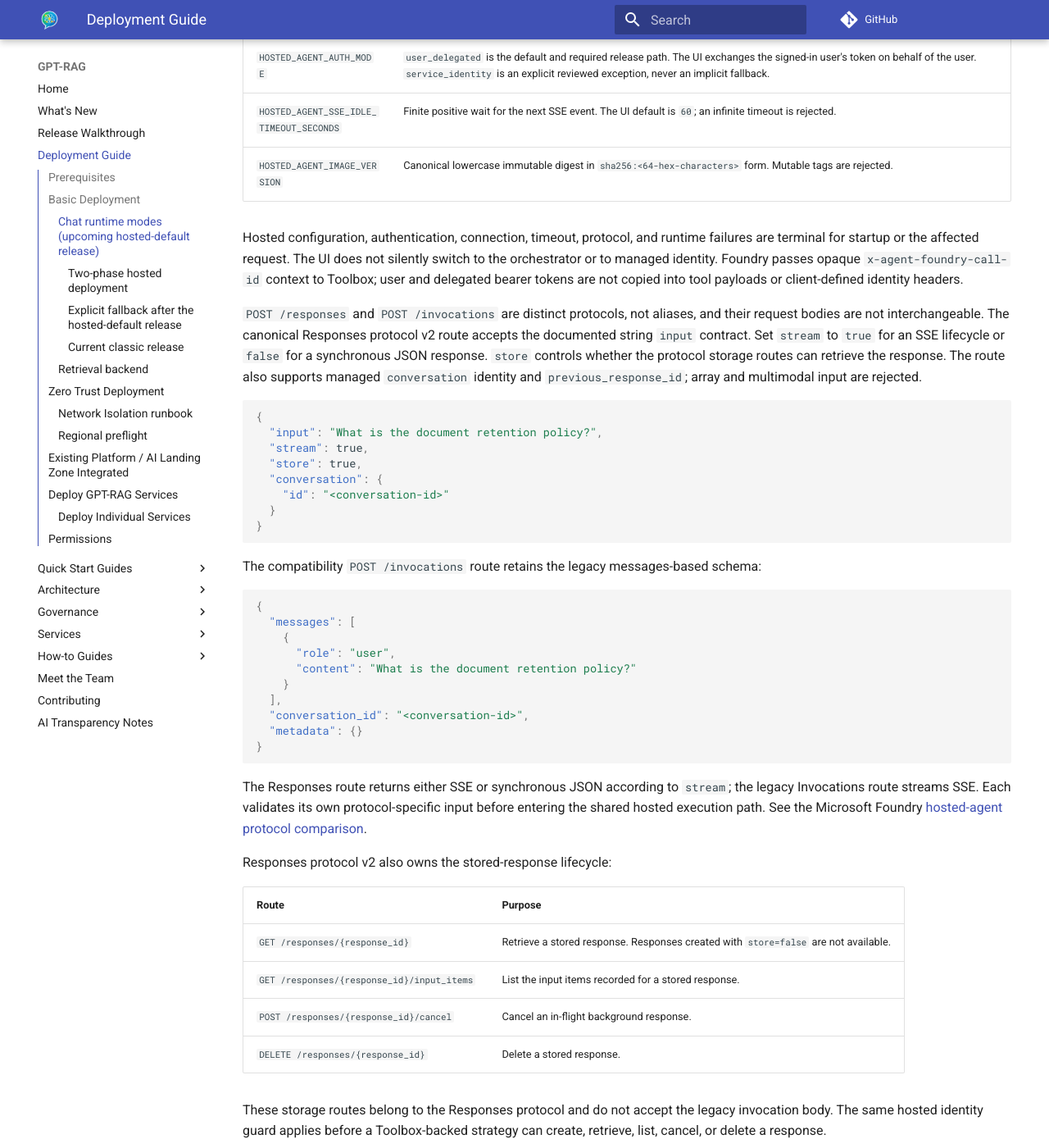
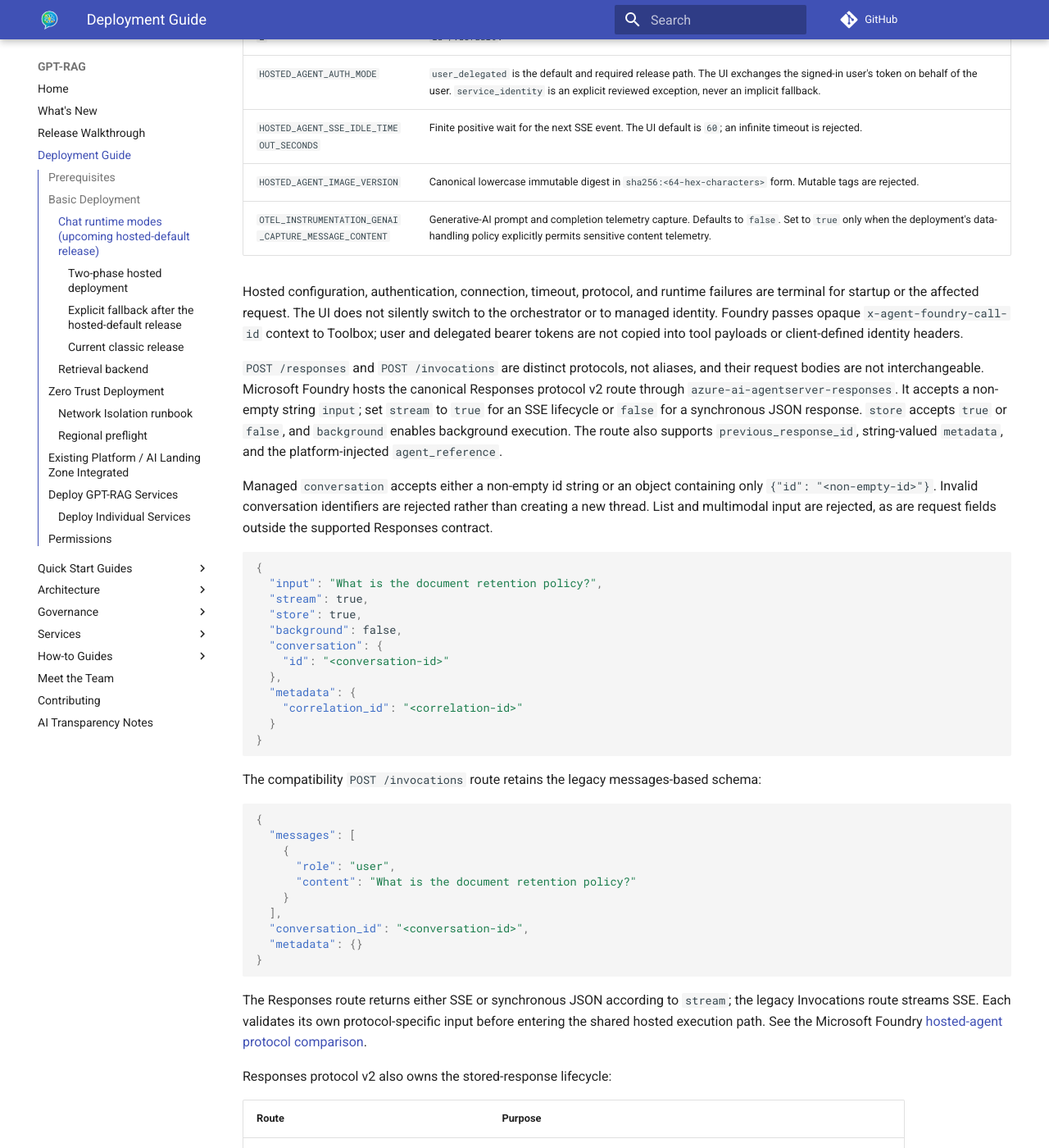
Before and after one commit to Azure/GPT-RAG, an MkDocs documentation site: the page built from docs/deploy.md, in a window 1280 px wide and 1400 px high, scrolled down 2745 px. Shown: the whole window at 82% size. Built offline with MkDocs 1.6.1 and Material for MkDocs 9.7.7, drawn with Linux system fonts in a browser that asks for light colours; comment, search, counter and statistics services are not loaded; some of the changed text lies outside the part shown.

Commit message:
docs: complete hosted responses contract
Co-authored-by: Copilot App <223556219+Copilot@users.noreply.github.com>

Copilot-Session: b4d49bd7-6f4d-422b-8eae-a91f496562f8

````diff
--- a/docs/deploy.md
+++ b/docs/deploy.md
@@ -106,6 +106,7 @@ Configuration label `gpt-rag`:
 | `HOSTED_AGENT_AUTH_MODE` | `user_delegated` is the default and required release path. The UI exchanges the signed-in user's token on behalf of the user. `service_identity` is an explicit reviewed exception, never an implicit fallback. |
 | `HOSTED_AGENT_SSE_IDLE_TIMEOUT_SECONDS` | Finite positive wait for the next SSE event. The UI default is `60`; an infinite timeout is rejected. |
 | `HOSTED_AGENT_IMAGE_VERSION` | Canonical lowercase immutable digest in `sha256:<64-hex-characters>` form. Mutable tags are rejected. |
+| `OTEL_INSTRUMENTATION_GENAI_CAPTURE_MESSAGE_CONTENT` | Generative-AI prompt and completion telemetry capture. Defaults to `false`. Set to `true` only when the deployment's data-handling policy explicitly permits sensitive content telemetry. |
 
 Hosted configuration, authentication, connection, timeout, protocol, and
 runtime failures are terminal for startup or the affected request. The UI does
@@ -113,15 +114,21 @@ not silently switch to the orchestrator or to managed identity. Foundry passes
 opaque `x-agent-foundry-call-id` context to Toolbox; user and delegated bearer
 tokens are not copied into tool payloads or client-defined identity headers.
 
-`POST /responses` and `POST /invocations` are distinct protocols, not aliases, and their request bodies are not interchangeable. The canonical Responses protocol v2 route accepts the documented string `input` contract. Set `stream` to `true` for an SSE lifecycle or `false` for a synchronous JSON response. `store` controls whether the protocol storage routes can retrieve the response. The route also supports managed `conversation` identity and `previous_response_id`; array and multimodal input are rejected.
+`POST /responses` and `POST /invocations` are distinct protocols, not aliases, and their request bodies are not interchangeable. Microsoft Foundry hosts the canonical Responses protocol v2 route through `azure-ai-agentserver-responses`. It accepts a non-empty string `input`; set `stream` to `true` for an SSE lifecycle or `false` for a synchronous JSON response. `store` accepts `true` or `false`, and `background` enables background execution. The route also supports `previous_response_id`, string-valued `metadata`, and the platform-injected `agent_reference`.
+
+Managed `conversation` accepts either a non-empty id string or an object containing only `{"id": "<non-empty-id>"}`. Invalid conversation identifiers are rejected rather than creating a new thread. List and multimodal input are rejected, as are request fields outside the supported Responses contract.
 
 ```json
 {
   "input": "What is the document retention policy?",
   "stream": true,
   "store": true,
+  "background": false,
   "conversation": {
     "id": "<conversation-id>"
+  },
+  "metadata": {
+    "correlation_id": "<correlation-id>"
   }
 }
 ```
@@ -152,7 +159,7 @@ Responses protocol v2 also owns the stored-response lifecycle:
 | `POST /responses/{response_id}/cancel` | Cancel an in-flight background response. |
 | `DELETE /responses/{response_id}` | Delete a stored response. |
 
-These storage routes belong to the Responses protocol and do not accept the legacy invocation body. The same hosted identity guard applies before a Toolbox-backed strategy can create, retrieve, list, cancel, or delete a response.
+These storage routes belong to the Responses protocol and do not accept the legacy invocation body. For Toolbox-backed configurations, the hosted identity guard validates `x-agent-foundry-call-id` before create, retrieve, input-item listing, cancellation, or deletion can access the protocol provider.
 
 #### Two-phase hosted deployment
 
````
